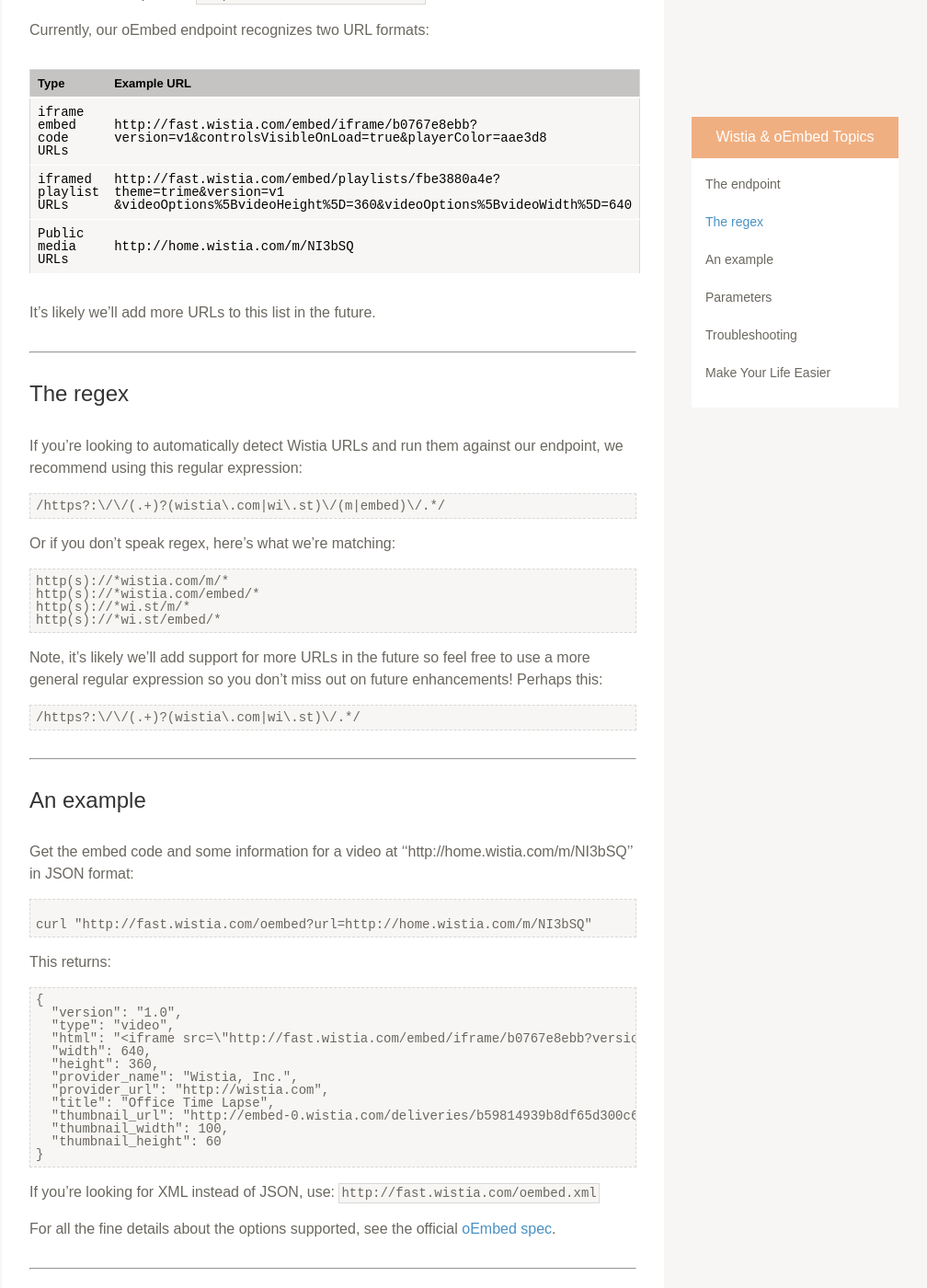
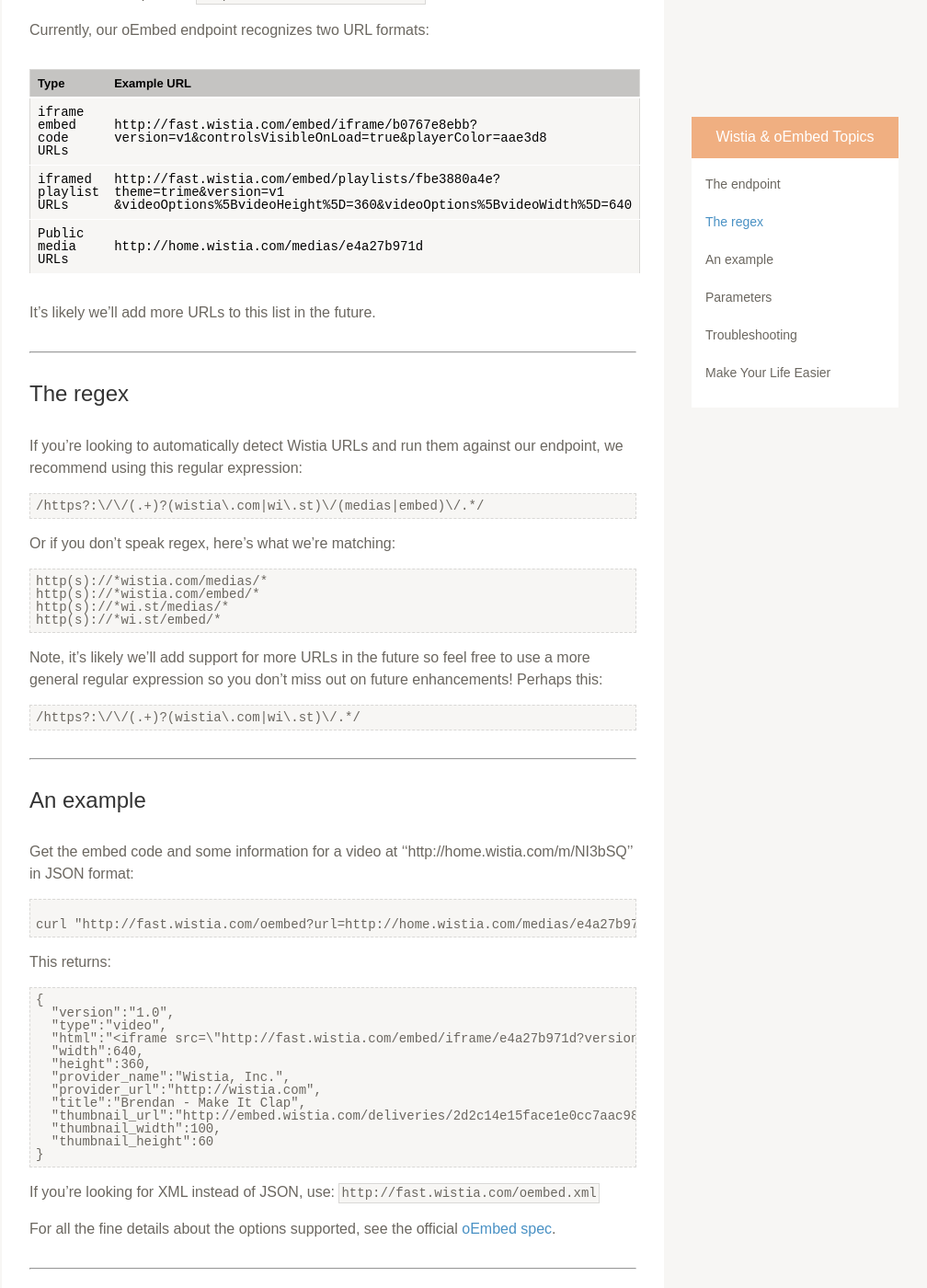
Before and after one commit to wistia/wistia-open-docs, a Jekyll site: the page built from _posts/2012-07-03-oembed.md, in a window 1280 px wide and 1400 px high, scrolled down 522 px. Shown: the whole window at 92% size, without its empty margins (148-1156 px from the left). Built offline with Jekyll 4.4.1, drawn with Linux system fonts in a browser that asks for light colours.

Commit message:
oembed: updated URLs to use the new hashed_id style

```diff
--- a/_posts/2012-07-03-oembed.md
+++ b/_posts/2012-07-03-oembed.md
@@ -28,7 +28,7 @@
     </tr>
     <tr>
       <td>Public media URLs</td>
-      <td>http://home.wistia.com/m/NI3bSQ</td>
+      <td>http://home.wistia.com/medias/e4a27b971d</td>
     </tr>
   </tbody>
 </table>
@@ -42,7 +42,7 @@
 If you're looking to automatically detect Wistia URLs and run them against our endpoint, we recommend using this regular expression:
 
 <div class="code"><pre>
-/https?:\/\/(.+)?(wistia\.com|wi\.st)\/(m|embed)\/.*/
+/https?:\/\/(.+)?(wistia\.com|wi\.st)\/(medias|embed)\/.*/
 </pre>
 </div>
 
@@ -50,9 +50,9 @@
 
 <div class="code">
 <pre>
-http(s)://*wistia.com/m/*
+http(s)://*wistia.com/medias/*
 http(s)://*wistia.com/embed/*
-http(s)://*wi.st/m/*
+http(s)://*wi.st/medias/*
 http(s)://*wi.st/embed/*
 </pre></div>
 
@@ -69,24 +69,24 @@
 Get the embed code and some information for a video at ''http://home.wistia.com/m/NI3bSQ'' in JSON format:
 
 <div class="code"><pre>
-curl "http://fast.wistia.com/oembed?url=http://home.wistia.com/m/NI3bSQ"
+curl "http://fast.wistia.com/oembed?url=http://home.wistia.com/medias/e4a27b971d"
 </pre></div>
 
 This returns:
 
 <div class="code"><pre>
 {
-  "version": "1.0",
-  "type": "video",
-  "html": "<iframe src=\"http://fast.wistia.com/embed/iframe/b0767e8ebb?version=v1&videoHeight=360&videoWidth=640\" allowtransparency=\"true\" frameborder=\"0\" scrolling=\"no\" class=\"wistia_embed\" name=\"wistia_embed\" width=\"640\" height=\"360\"></iframe>",
-  "width": 640,
-  "height": 360,
-  "provider_name": "Wistia, Inc.",
-  "provider_url": "http://wistia.com",
-  "title": "Office Time Lapse",
-  "thumbnail_url": "http://embed-0.wistia.com/deliveries/b59814939b8df65d300c6d599863547002a3780a.jpg?image_crop_resized=100x60",
-  "thumbnail_width": 100,
-  "thumbnail_height": 60
+  "version":"1.0",
+  "type":"video",
+  "html":"<iframe src=\"http://fast.wistia.com/embed/iframe/e4a27b971d?version=v1&videoHeight=360&videoWidth=640\" allowtransparency=\"true\" frameborder=\"0\" scrolling=\"no\" class=\"wistia_embed\" name=\"wistia_embed\" width=\"640\" height=\"360\"></iframe>",
+  "width":640,
+  "height":360,
+  "provider_name":"Wistia, Inc.",
+  "provider_url":"http://wistia.com",
+  "title":"Brendan - Make It Clap",
+  "thumbnail_url":"http://embed.wistia.com/deliveries/2d2c14e15face1e0cc7aac98ebd5b6f040b950b5.jpg?image_crop_resized=100x60",
+  "thumbnail_width":100,
+  "thumbnail_height":60
 }
 </pre></div>
 
```
